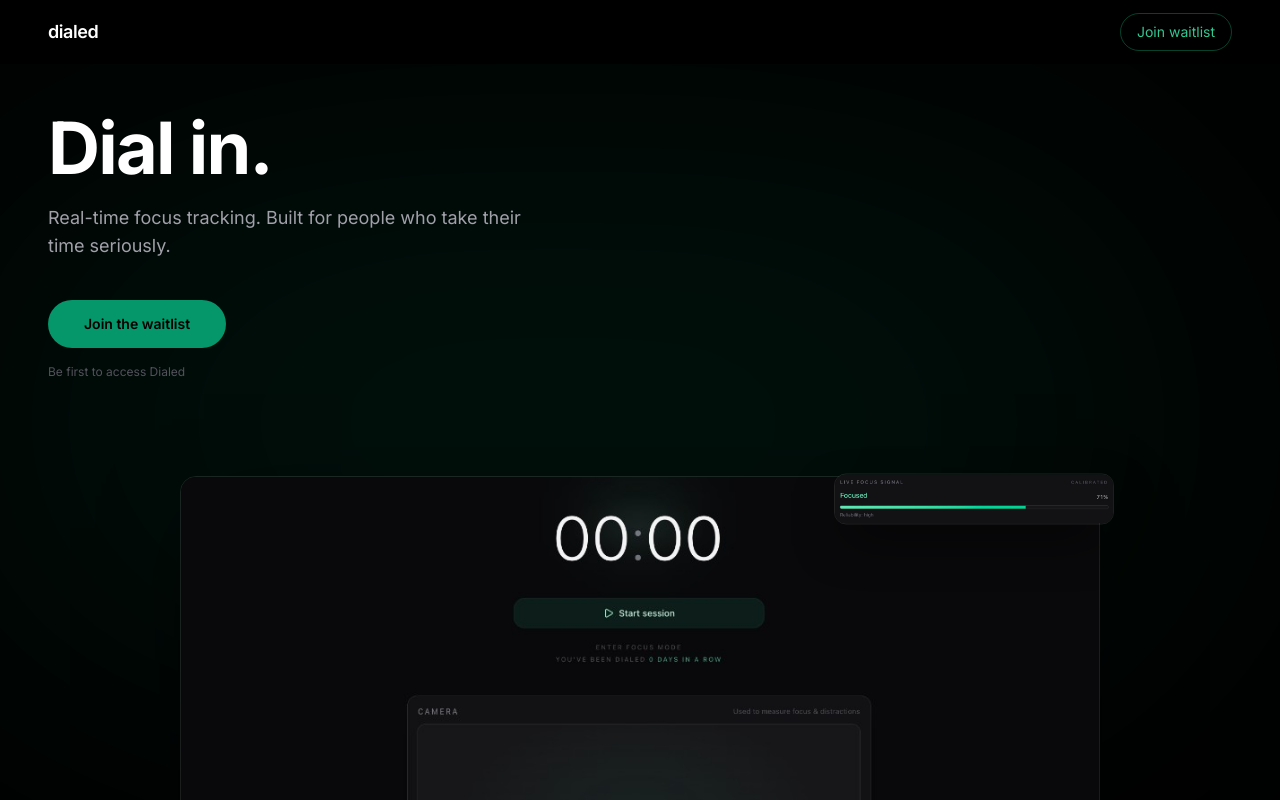
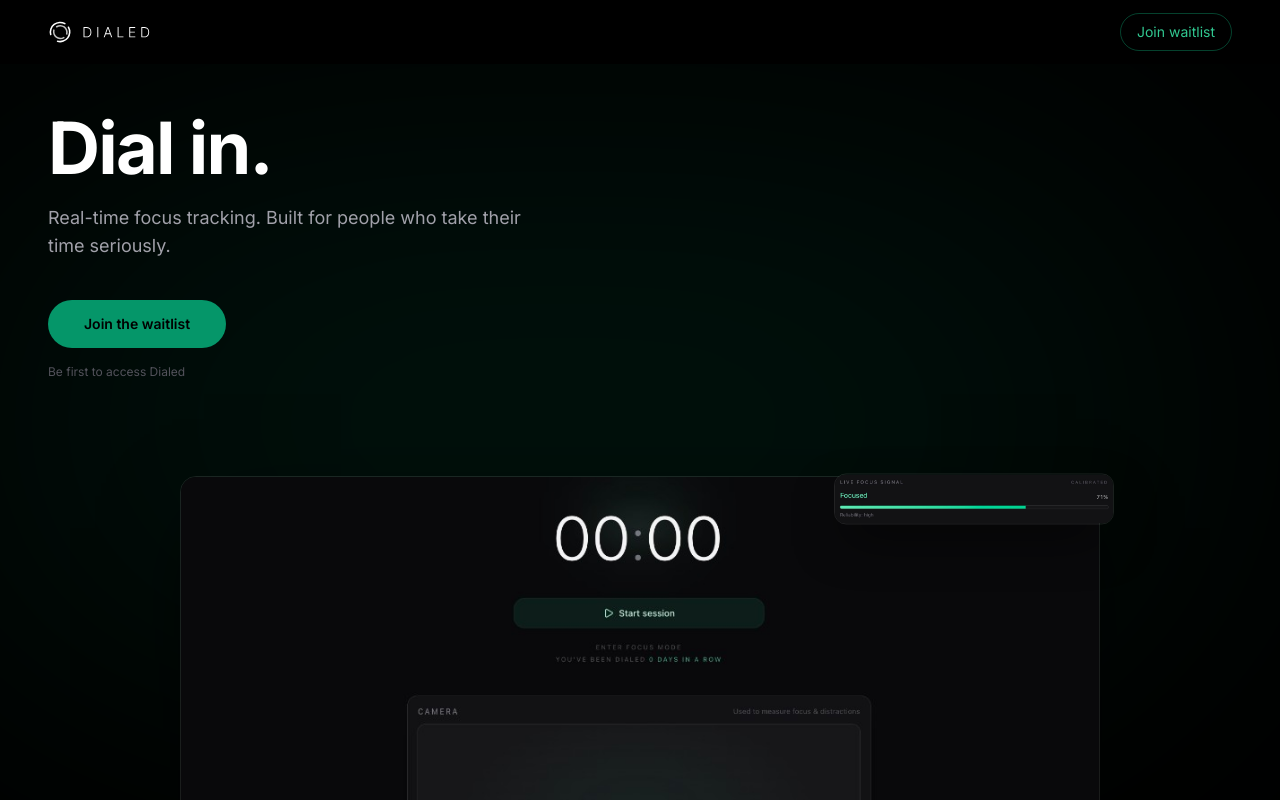
Before and after one commit to cadenh10/cadenh10.github.io, a React (Vite) app: page / in a window 1280 px wide. Shown: the top 800 px of the page. Built offline with nearby package versions, Linux system fonts and the light colour scheme; no server answers.

Commit message:
Updated logo

```diff
--- a/src/components/TopNav.jsx
+++ b/src/components/TopNav.jsx
@@ -5,7 +5,11 @@
     <header className="sticky top-0 z-50 w-full bg-black">
       <div className="mx-auto flex h-14 w-full max-w-screen-xl items-center justify-between px-6 md:h-16 md:px-10 lg:px-12">
         <Link to="/" className="text-lg font-semibold tracking-tight text-white">
-          dialed
+          <img
+            src={`${import.meta.env.BASE_URL}logo.svg`}
+            alt="Dialed logo"
+            className="h-6 w-auto object-contain"
+          />
         </Link>
         <a
           href="#waitlist"
```
Also changed, not shown: public/logo.svg (added).
